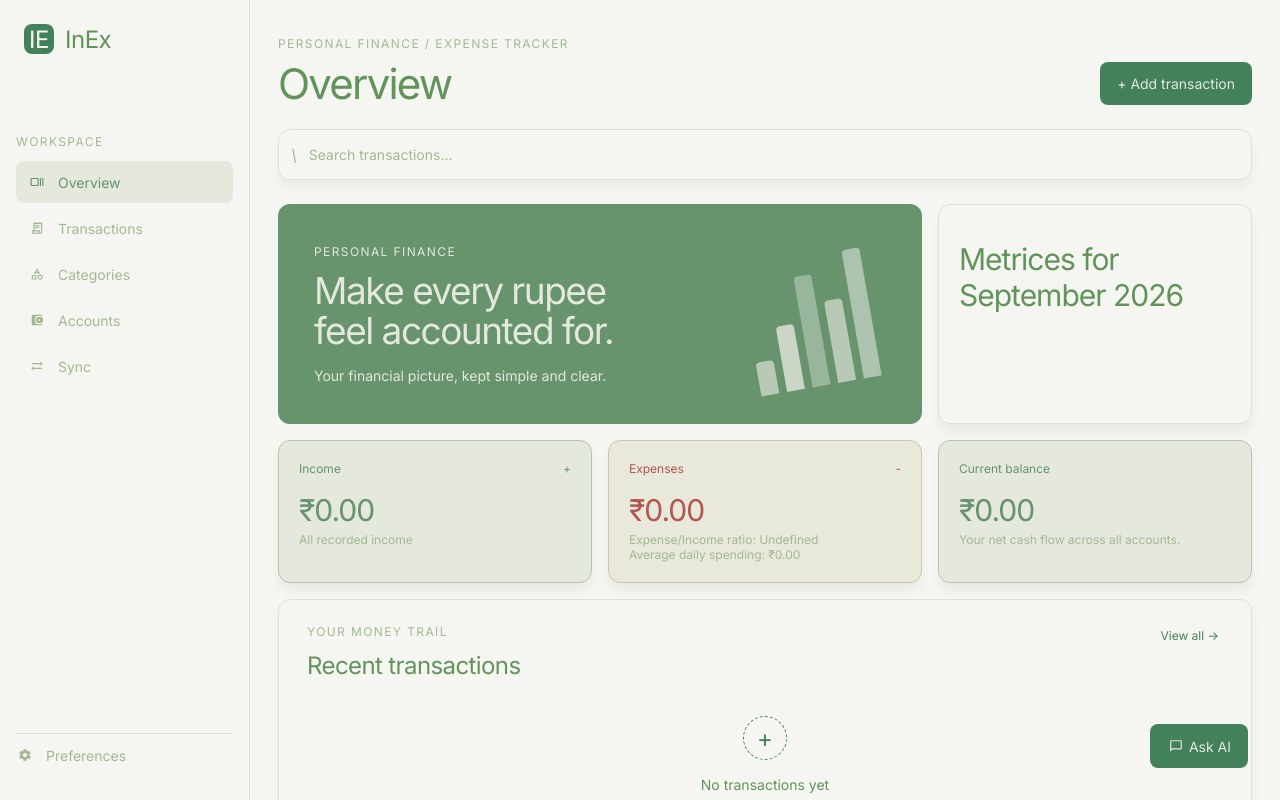
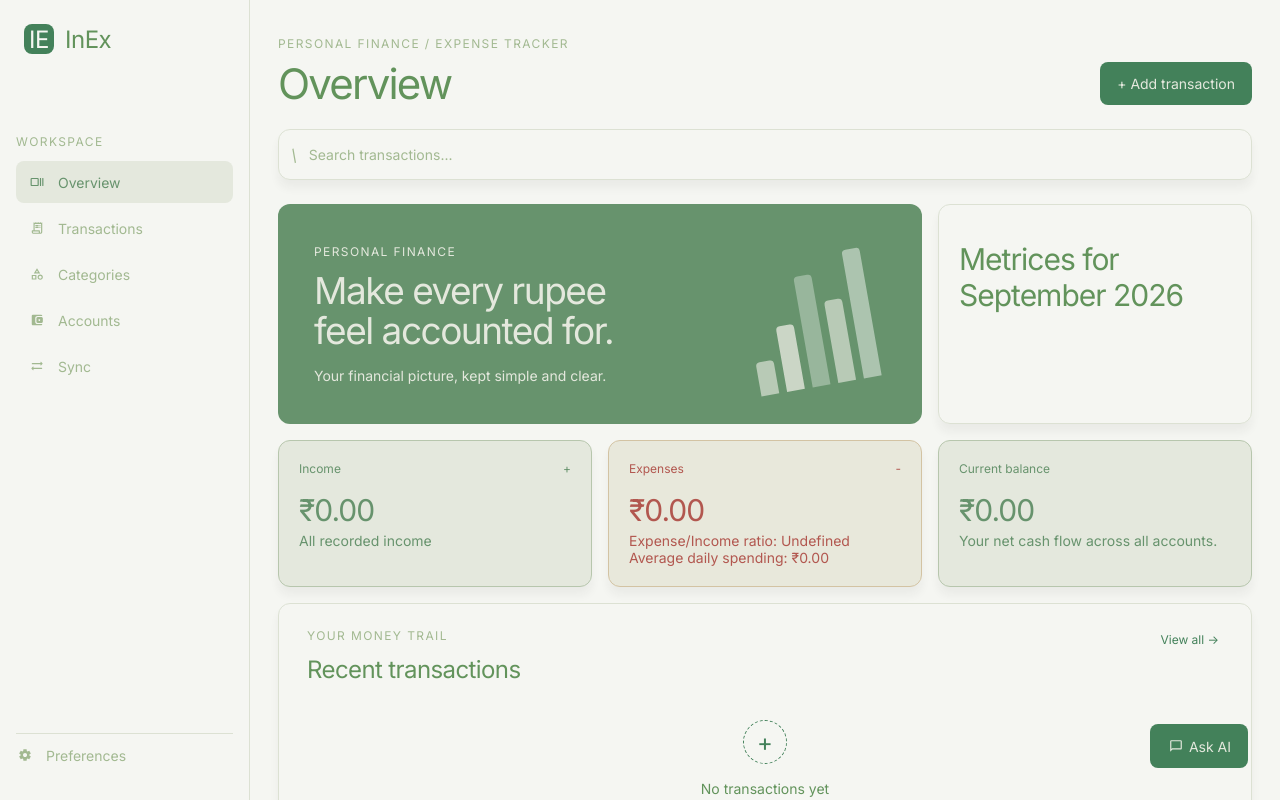
Before and after one commit to saurabhv749/inex, a React (Vite) app: page / in a window 1280 px wide. Built offline with nearby package versions, Linux system fonts and the light colour scheme.

Commit message:
fix: adjust muted copy contrast

```diff
--- a/src/App.css
+++ b/src/App.css
@@ -412,8 +412,7 @@ input::placeholder {
 }
 
 .muted-copy {
-  color: var(--muted);
-  font-size: var(--font-size-1);
+  font-size: var(--font-size-2);
   margin: 0;
 }
 
--- a/src/sw.js
+++ b/src/sw.js
@@ -1,4 +1,4 @@
-const CACHE_VERSION = "v2-2-0"
+const CACHE_VERSION = "v2-2-1"
 const CACHE_NAME = `finance-tracker-${CACHE_VERSION}`;
 const RUNTIME_CACHE = `app-runtime-${CACHE_VERSION}`;
 const ASSETS_TO_CACHE = [
```
